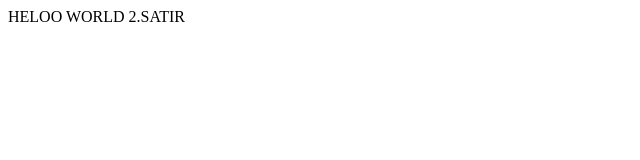
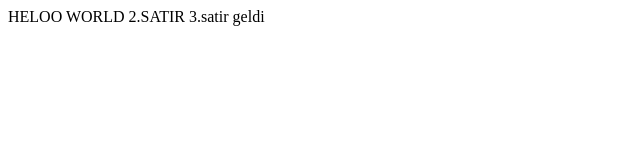
Before and after one commit to HuseyinCoskun52/genesis, a plain HTML site: page index.html in a window 1280 px wide. Shown: the full height of the page, 0-640 px from the left. Drawn offline with Linux system fonts and the light colour scheme.

Commit message:
3.satir geldi

```diff
--- a/index.html
+++ b/index.html
@@ -1,4 +1,5 @@
 <html>
 	HELOO WORLD
 	2.SATIR
+	3.satir geldi
 </html>
```
